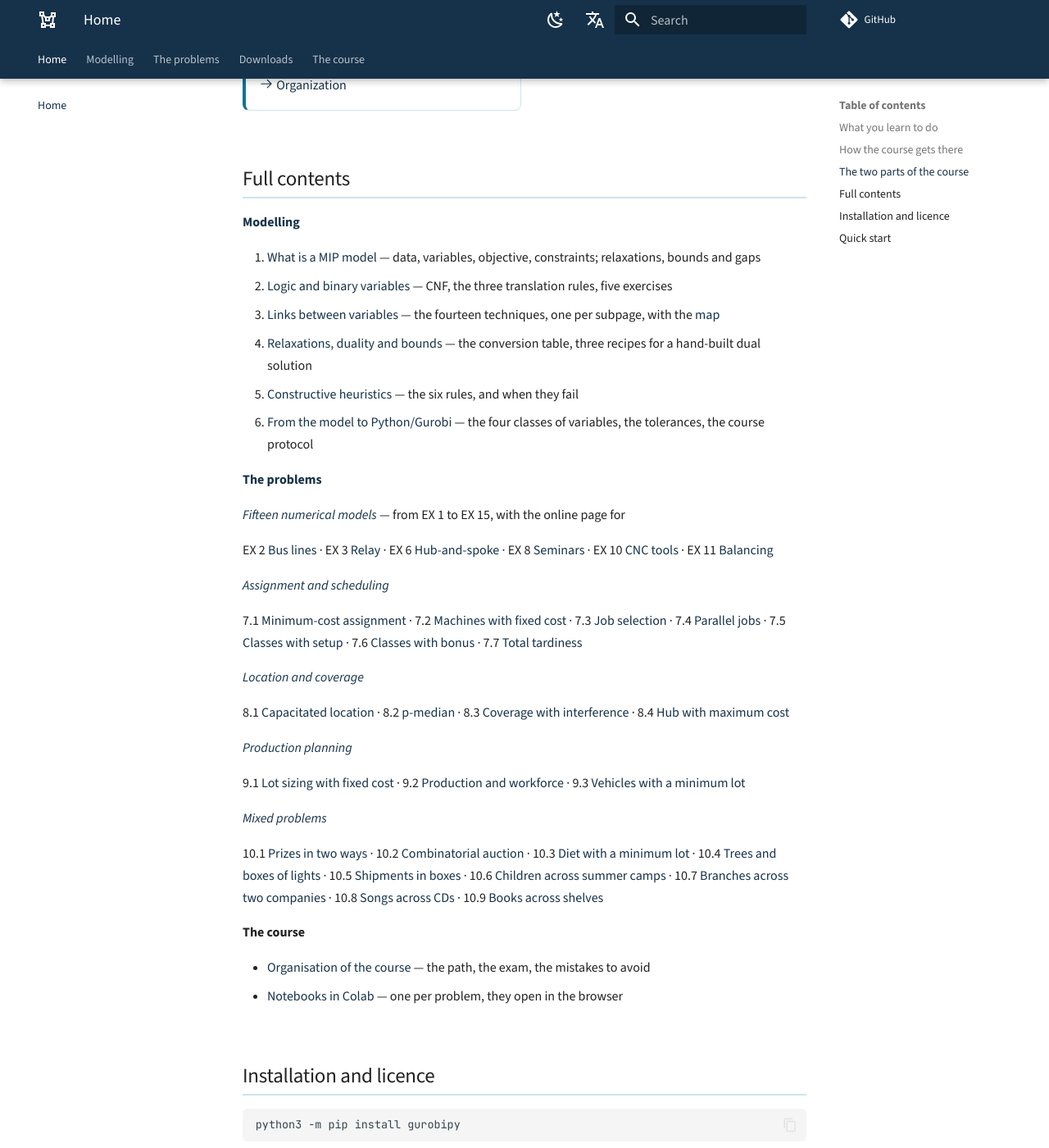
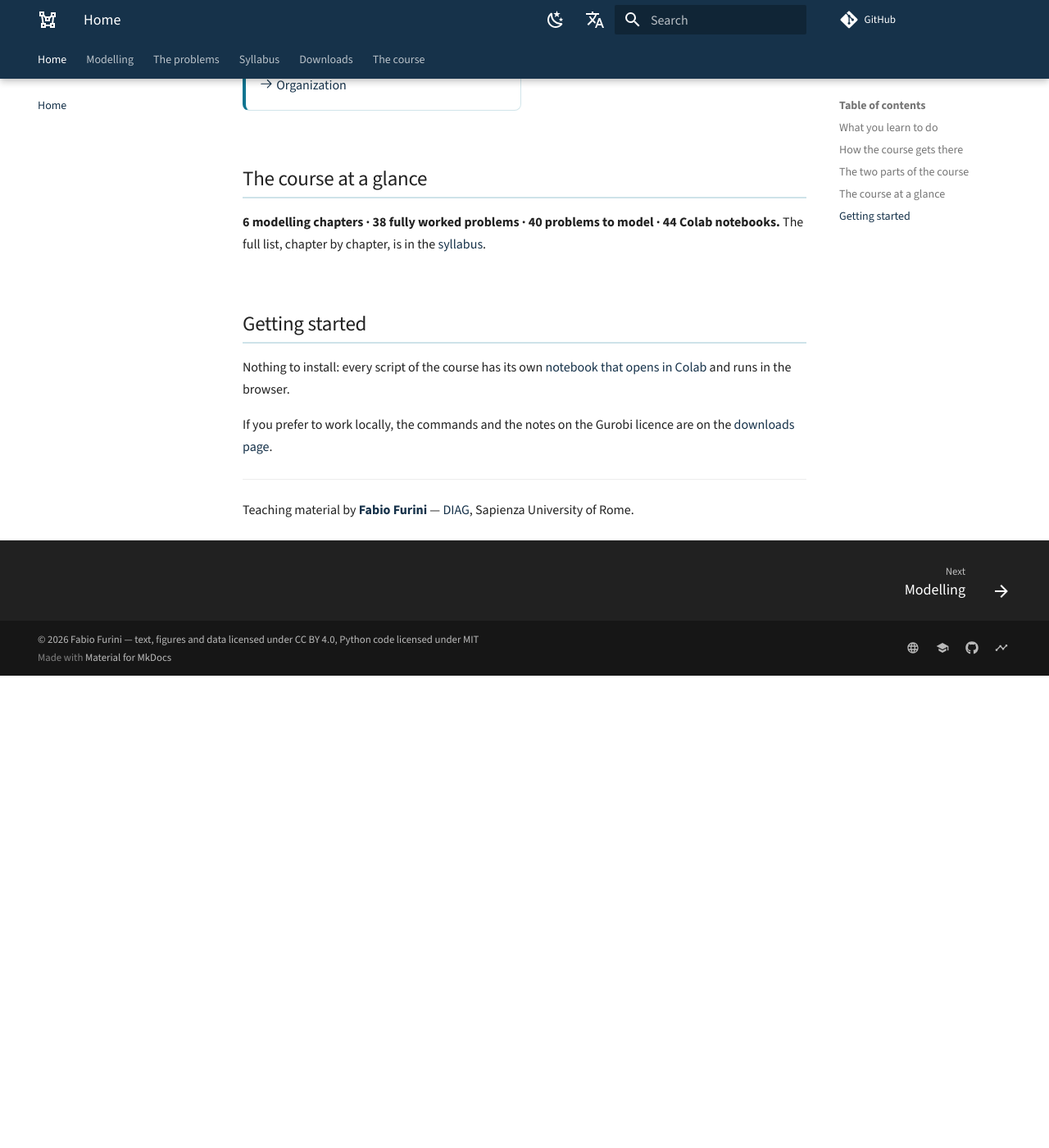
Before and after one commit to fabiofurini/mip-modelling, an MkDocs documentation site: the page built from docs/index.md, in a window 1280 px wide and 1400 px high, scrolled down 2384 px. Shown: the whole window at 82% size. Built offline with MkDocs 1.6.1 and Material for MkDocs 9.7.7, drawn with Linux system fonts in a browser that asks for light colours; comment, search, counter and statistics services are not loaded; after the commit the page ends 3208 px from its top, so only the background shows below that; some of the changed text lies outside the part shown.

Commit message:
The home page gets shorter: the full contents become the syllabus
The home page was 227 lines and from halfway down it repeated the sidebar: the
six chapters, every group of problems, the problems from 7.1 to 10.9, then
installation and quick start. It is now 137 lines and ends where it should: what
you learn, how the course gets there, the two parts, the course at a glance, how
to start.

The full contents became a page of its own, "Syllabus", for whoever wants to see
everything at once. The Gurobi licence instructions --- portal, grbgetkey, VPN ---
moved to the downloads page, where one looks for them: the home keeps one line,
nothing to install.

Co-Authored-By: Claude Opus 5 <noreply@anthropic.com>

````diff
--- a/docs/index.md
+++ b/docs/index.md
@@ -117,105 +117,19 @@ professor at [DIAG](https://www.diag.uniroma1.it/), Sapienza University of Rome.
 
 </div>
 
-## Full contents
+## The course at a glance
 
-**[Modelling](modelling.md)**
+**6 modelling chapters · 38 fully worked problems · 40 problems to model · 44
+Colab notebooks.** The full list, chapter by chapter, is in the
+[syllabus](syllabus.md).
 
-1. [What is a MIP model](modelling-1.md) — data, variables, objective,
-   constraints; relaxations, bounds and gaps
-2. [Logic and binary variables](modelling-2.md) — CNF, the three translation
-   rules, five exercises
-3. [Links between variables](links.md) — the fourteen techniques, one per
-   subpage, with the [map](links.md)
-4. [Relaxations, duality and bounds](modelling-4.md) — the conversion table,
-   three recipes for a hand-built dual solution
-5. [Constructive heuristics](modelling-5.md) — the six rules, and when they
-   fail
-6. [From the model to Python/Gurobi](modelling-6.md) — the four classes of
-   variables, the tolerances, the course protocol
+## Getting started
 
-**[The problems](problems.md)**
-
-*[Fifteen numerical models](numerical.md)* — from EX 1 to EX 15, with the online page for
-
-EX 2 [Bus lines](ex-02.md) ·
-EX 3 [Relay](ex-03.md) ·
-EX 6 [Hub-and-spoke](ex-06.md) ·
-EX 8 [Seminars](ex-08.md) ·
-EX 10 [CNC tools](ex-10.md) ·
-EX 11 [Balancing](ex-11.md)
-
-*[Assignment and scheduling](scheduling.md)*
-
-7.1 [Minimum-cost assignment](scheduling-1.md) ·
-7.2 [Machines with fixed cost](scheduling-2.md) ·
-7.3 [Job selection](scheduling-3.md) ·
-7.4 [Parallel jobs](scheduling-4.md) ·
-7.5 [Classes with setup](scheduling-5.md) ·
-7.6 [Classes with bonus](scheduling-6.md) ·
-7.7 [Total tardiness](scheduling-7.md)
-
-*[Location and coverage](location.md)*
-
-8.1 [Capacitated location](location-1.md) ·
-8.2 [p-median](location-2.md) ·
-8.3 [Coverage with interference](location-3.md) ·
-8.4 [Hub with maximum cost](location-4.md)
-
-*[Production planning](production.md)*
-
-9.1 [Lot sizing with fixed cost](production-1.md) ·
-9.2 [Production and workforce](production-2.md) ·
-9.3 [Vehicles with a minimum lot](production-3.md)
-
-*[Mixed problems](mixed.md)*
-
-10.1 [Prizes in two ways](mixed-1.md) ·
-10.2 [Combinatorial auction](mixed-2.md) ·
-10.3 [Diet with a minimum lot](mixed-3.md) ·
-10.4 [Trees and boxes of lights](mixed-4.md) ·
-10.5 [Shipments in boxes](mixed-5.md) ·
-10.6 [Children across summer camps](mixed-6.md) ·
-10.7 [Branches across two companies](mixed-7.md) ·
-10.8 [Songs across CDs](mixed-8.md) ·
-10.9 [Books across shelves](mixed-9.md)
-
-**The course**
-
-- [Organisation of the course](organization.md) — the path, the exam, the
-  mistakes to avoid
-- [Notebooks in Colab](notebooks.md) — one per problem, they open in the browser
-
-## Installation and licence
-
-```bash
-python3 -m pip install gurobipy
-```
-
-The pip package ships with a **demo licence** (up to 2000 variables and 2000 constraints):
-enough for every instance in this course. At start-up the line
-`Restricted license - for non-production use only` appears: this is normal.
-
-**Full academic licence (free of charge):**
-1. register at <https://portal.gurobi.com> with your institutional email (`@uniroma1.it`);
-2. request a *Named-User Academic License*;
-3. run the command `grbgetkey XXXXXXXX-...` shown by the portal (you need the university network or a VPN);
-4. the licence is saved in `~/gurobi.lic` and from that moment there are no size limits.
-
----
-
-## Quick start
-
-```bash
-python3 -m pip install gurobipy matplotlib pandas
-python3 python/run_all.py             # regenerates data, results, figures and notebooks
-```
-
-Or **with nothing to install**: every chapter has a
+Nothing to install: every script of the course has its own
 [notebook that opens in Colab](notebooks.md) and runs in the browser.
 
-In the [repository](https://github.com/fabiofurini/mip-modelling)
-you will find all the **Python scripts** and the **instances** in CSV format.
+If you prefer to work locally, the commands and the notes on the Gurobi licence
+are on the [downloads page](downloads.md#regenerating-everything).
 
 ---
 
--- a/mkdocs.yml
+++ b/mkdocs.yml
@@ -163,6 +163,7 @@ nav:
           - 10.8 Songs across CDs: mixed-8.md
           - 10.9 Books across shelves: mixed-9.md
       - Problems to model: to-model.md
+  - Syllabus: syllabus.md
   - Downloads: downloads.md
   - The course:
       - How to work with the course: organization.md
````
Also changed, not shown: docs/downloads.md (+18 -0 lines), docs/syllabus.md (added, +73 -0 lines).
